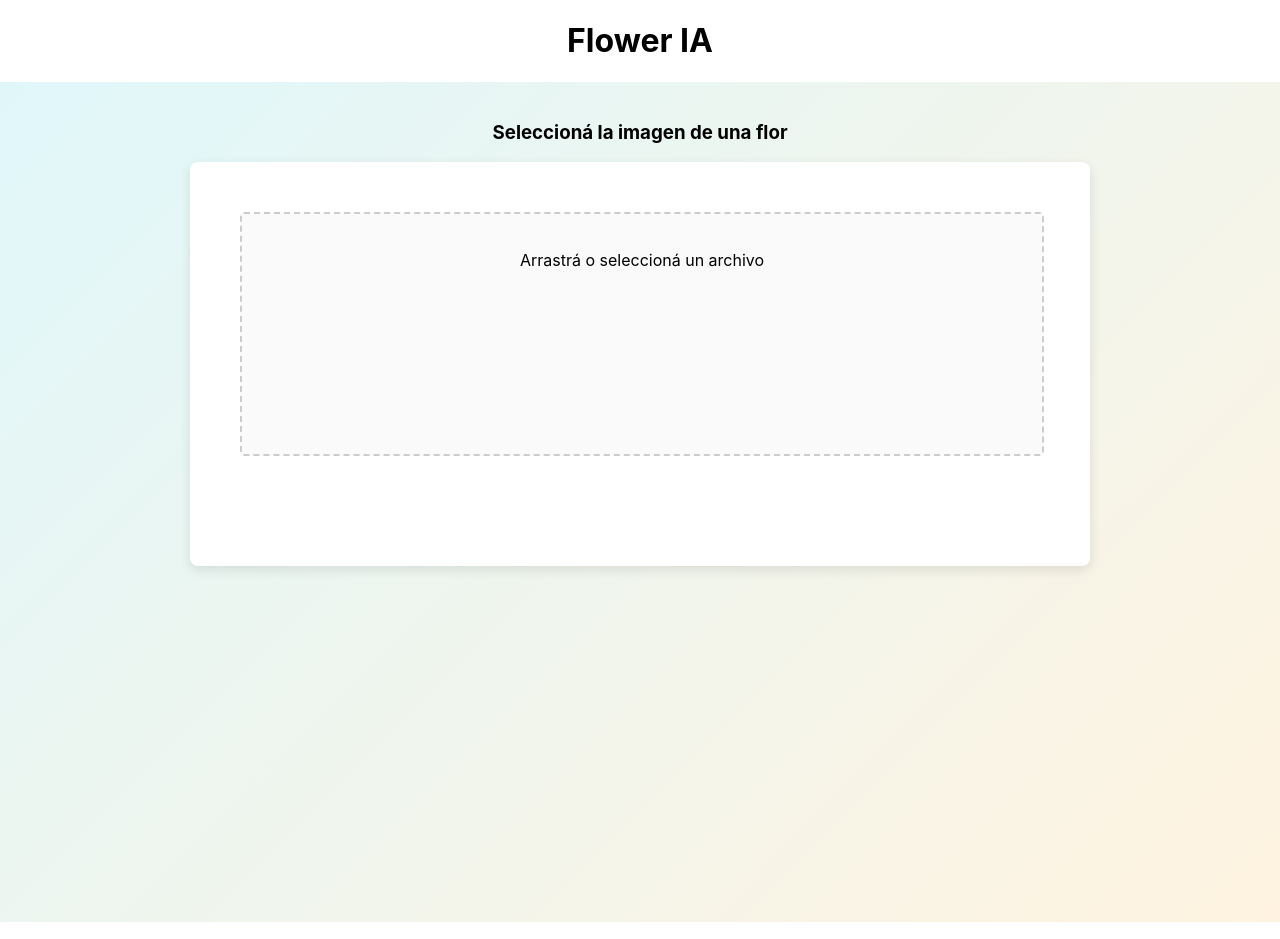
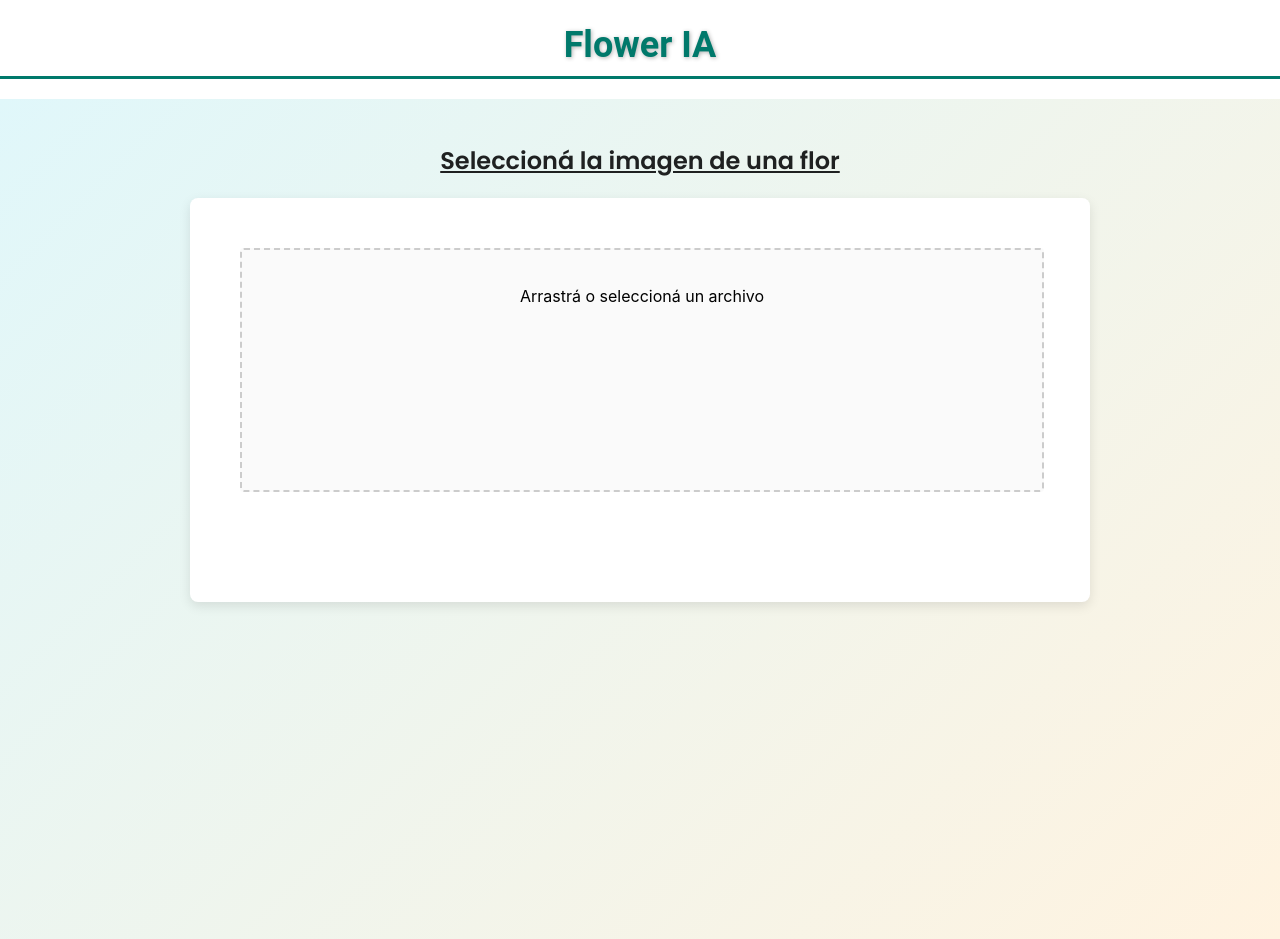
Before and after one commit to eliaslamanna/ciencia-datos-plantas, a React (Create React App) app in the folder flower-ia/: page / in a window 1280 px wide. Built offline with nearby package versions, Linux system fonts and the light colour scheme.

Commit message:
add styles

```diff
--- a/flower-ia/public/index.html
+++ b/flower-ia/public/index.html
@@ -24,6 +24,7 @@
       work correctly both with client-side routing and a non-root public URL.
       Learn how to configure a non-root public URL by running `npm run build`.
     -->
+    <link href="https://fonts.googleapis.com/css2?family=Poppins:wght@400;600&display=swap" rel="stylesheet" />
     <title>React App</title>
   </head>
   <body>
--- a/flower-ia/src/App.css
+++ b/flower-ia/src/App.css
@@ -28,6 +28,17 @@
   color: #61dafb;
 }
 
+.App h1 {
+  font-size: 36px;
+  color: #00796b;
+  text-align: center;
+  margin-bottom: 20px;
+  text-shadow: 1px 1px 4px rgba(0, 0, 0, 0.3);
+  border-bottom: 3px solid #00796b;
+  padding-bottom: 10px;
+  font-family: 'Roboto', sans-serif;
+}
+
 @keyframes App-logo-spin {
   from {
     transform: rotate(0deg);
--- a/flower-ia/src/dropzoneComponent/DropzoneComponent.js
+++ b/flower-ia/src/dropzoneComponent/DropzoneComponent.js
@@ -4,12 +4,12 @@ import { Button } from '@mui/material';
 import HighlightedCountriesMap from '../highlightedCountriesMap/HighlightedCountriesMap';
 
 const flowerMapping = {
-  "tulip": "Tulipanes",
-  "orchid": "Orquídeas",
+  "tulip": "Tulipan",
+  "orchid": "Orquídea",
   "Peonies": "Peonías",
-  "Hydrangeas": "Hortensias",
-  "Lilies": "Lirios",
-  "Gardenias": "Gardenias",
+  "Hydrangeas": "Hortensia",
+  "Lilies": "Lirio",
+  "Gardenias": "Gardenia",
   "rose": "Rosa",
   "common_daisy": "Margarita",
   "Hibiscus": "Hibisco",
@@ -37,7 +37,7 @@ const flowerMapping = {
 
 const flowerDetails = [
   {
-    commonName: "Tulipanes",
+    commonName: "Tulipan",
     scientificName: "Tulipa",
     family: "Liliaceae",
     habitat: "Regiones templadas de Europa y Asia.",
@@ -59,7 +59,7 @@ const flowerDetails = [
     countries: "Netherlands, Turkey, Iran, Kazakhstan, Uzbekistan, Turkmenistan"
   },
   {
-    commonName: "Orquídeas",
+    commonName: "Orquídea",
     scientificName: "Orchidaceae",
     family: "Orchidaceae",
     habitat: "Tropical y subtropical.",
@@ -103,7 +103,7 @@ const flowerDetails = [
     countries: "United States of America, Canada, China, Japan, Russia, Korea, France, Italy"
   },
   {
-    commonName: "Hortensias",
+    commonName: "Hortensia",
     scientificName: "Hydrangea",
     family: "Hydrangeaceae",
     habitat: "Regiones templadas.",
@@ -125,7 +125,7 @@ const flowerDetails = [
     countries: "Japan, Korea, United States of America, China, Taiwan, United Kingdom, France"
   },
   {
-    commonName: "Lirios",
+    commonName: "Lirio",
     scientificName: "Lilium",
     family: "Liliaceae",
     habitat: "Regiones templadas.",
@@ -147,7 +147,7 @@ const flowerDetails = [
     countries: "United States of America, Canada, China, Japan, South Korea, Italy, Netherlands"
   },
   {
-    commonName: "Gardenias",
+    commonName: "Gardenia",
     scientificName: "Gardenia jasminoides",
     family: "Rubiaceae",
     habitat: "Regiones tropicales y subtropicales.",
@@ -718,7 +718,7 @@ function DropzoneComponent() {
 
       const flowerName = "tulip"; // reemplazar con nombre procesado
       const spanishName = flowerMapping[flowerName] || "Desconocida";
-      setResult(`Flor: ${spanishName}`);
+      setResult(`${spanishName}`);
 
       const selectedFlower = flowerDetails.find(detail => detail.commonName === flowerMapping[flowerName]);
       setFlowerInfo(selectedFlower);
@@ -735,7 +735,7 @@ function DropzoneComponent() {
 
   return (
     <div style={styles.container}>
-      <h3>Seleccioná la imagen de una flor</h3>
+      <h3 style={styles.mainText}>Seleccioná la imagen de una flor</h3>
       <div style={styles.flexContainer}>
         <div {...getRootProps()} style={styles.dropzone}>
           <input {...getInputProps()} />
@@ -776,7 +776,7 @@ function DropzoneComponent() {
           )}
           {mercadoLibreUrl && (
             <div style={styles.resultsContainer}>
-              <h4>Comprar en MercadoLibre:</h4>
+              <h2>Comprar en MercadoLibre:</h2>
               <Button
                 variant="contained"
                 color="primary"
@@ -788,7 +788,6 @@ function DropzoneComponent() {
               </Button>
             </div>
           )}
-          {/* Pass flowerInfo.countries to HighlightedCountriesMap */}
           {flowerInfo && flowerInfo.countries && (
             <HighlightedCountriesMap countries={flowerInfo.countries} />
           )}
@@ -846,9 +845,10 @@ const styles = {
   },
   result: {
     marginTop: '10px',
-    fontSize: '18px',
+    fontSize: '30px',
     fontWeight: 'bold',
     color: '#333',
+    textDecoration: 'underline'
   },
   flowerDetails: {
     marginTop: '20px',
@@ -873,6 +873,15 @@ const styles = {
     transition: 'background-color 0.3s',
     boxShadow: '0px 4px 8px rgba(0, 0, 0, 0.1)',
   },
+  mainText: {
+    fontSize: '24px',
+    color: '#1f2121',
+    textAlign: 'center',
+    marginBottom: '20px',
+    textDecoration: 'underline',
+    fontWeight: '600',
+    fontFamily: "'Poppins', sans-serif",
+  },
 };
 
 
--- a/flower-ia/src/highlightedCountriesMap/HighlightedCountriesMap.js
+++ b/flower-ia/src/highlightedCountriesMap/HighlightedCountriesMap.js
@@ -15,7 +15,7 @@ const HighlightedCountriesMap = ({ countries }) => {
 
   return (
     <div>
-      <h4>Mapa de los países de origen:</h4>
+      <h4 style={styles.header}>Mapa de los países de origen:</h4>
       <ComposableMap projection="geoMercator" width={800} height={600}>
         <Geographies geography={geoUrl}>
           {({ geographies }) =>
@@ -41,4 +41,16 @@ const HighlightedCountriesMap = ({ countries }) => {
   );
 };
 
+const styles = {
+  header: {
+    fontSize: '24px',
+    color: '#00796b',
+    textAlign: 'center',
+    marginBottom: '20px',
+    textDecoration: 'underline',
+    fontWeight: '600',
+    fontFamily: "'Poppins', sans-serif",
+  },
+};
+
 export default HighlightedCountriesMap;
```
Also changed, not shown: flower-ia/src/App.js (line endings or trailing spaces).
